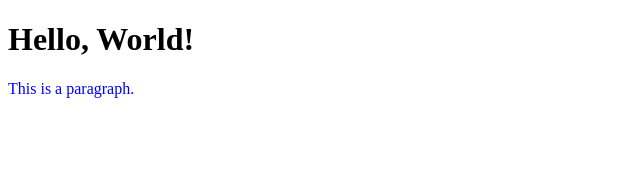
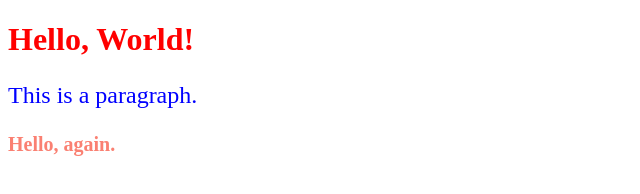
Before and after one commit to lethabomathabatha/practice-projects-iwa, a plain HTML site: page cssom-example-index.html in a window 1280 px wide. Shown: the whole page, without its empty margins (0-640 px from the left). Drawn offline with Linux system fonts and the light colour scheme.

Commit message:
added html code

```diff
--- a/cssom-example-index.html
+++ b/cssom-example-index.html
@@ -7,7 +7,8 @@
 <body>
 	<h1 id="heading">Hello, World!</h1>
 	<p class="text">This is a paragraph.</p>
+  <h1 class="hello">Hello, again.</h1>
 
-	<script src="script.js"></script>
+	<script src="javascript/cssom-example-script.js"></script>
 </body>
 </html>
```
